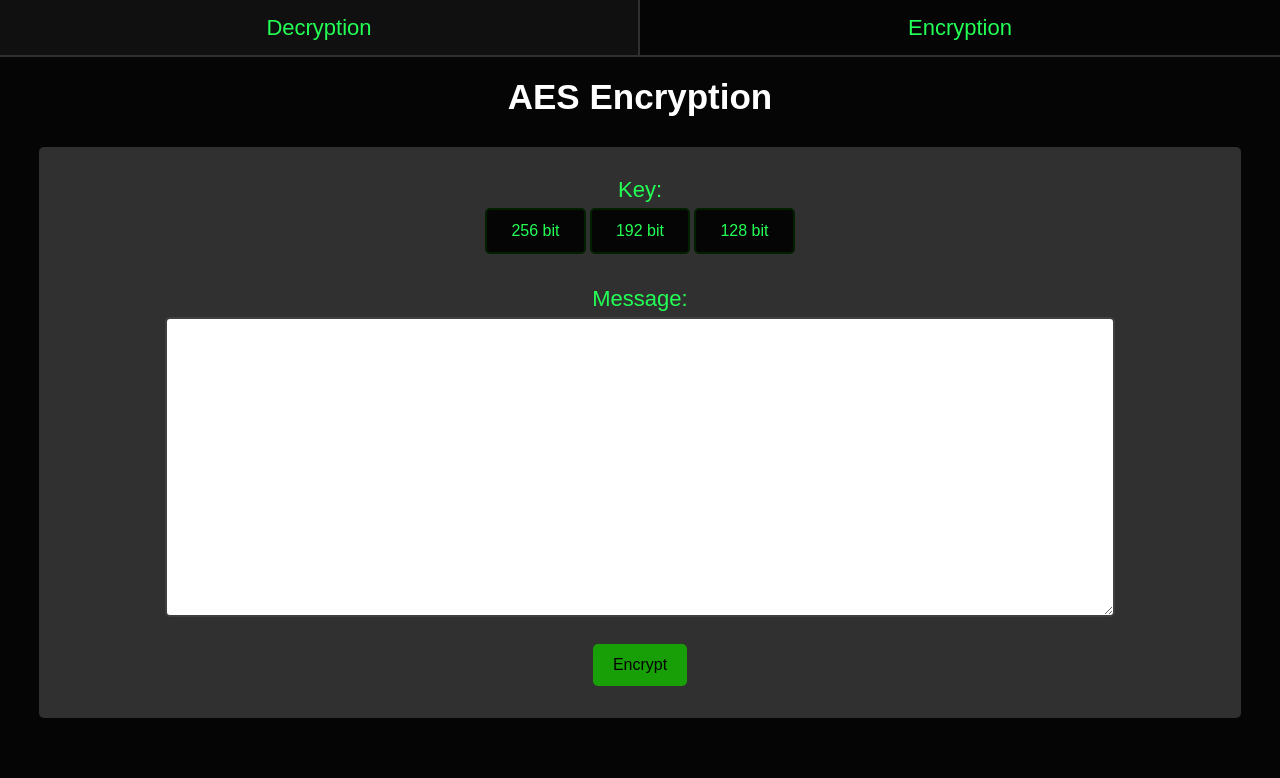
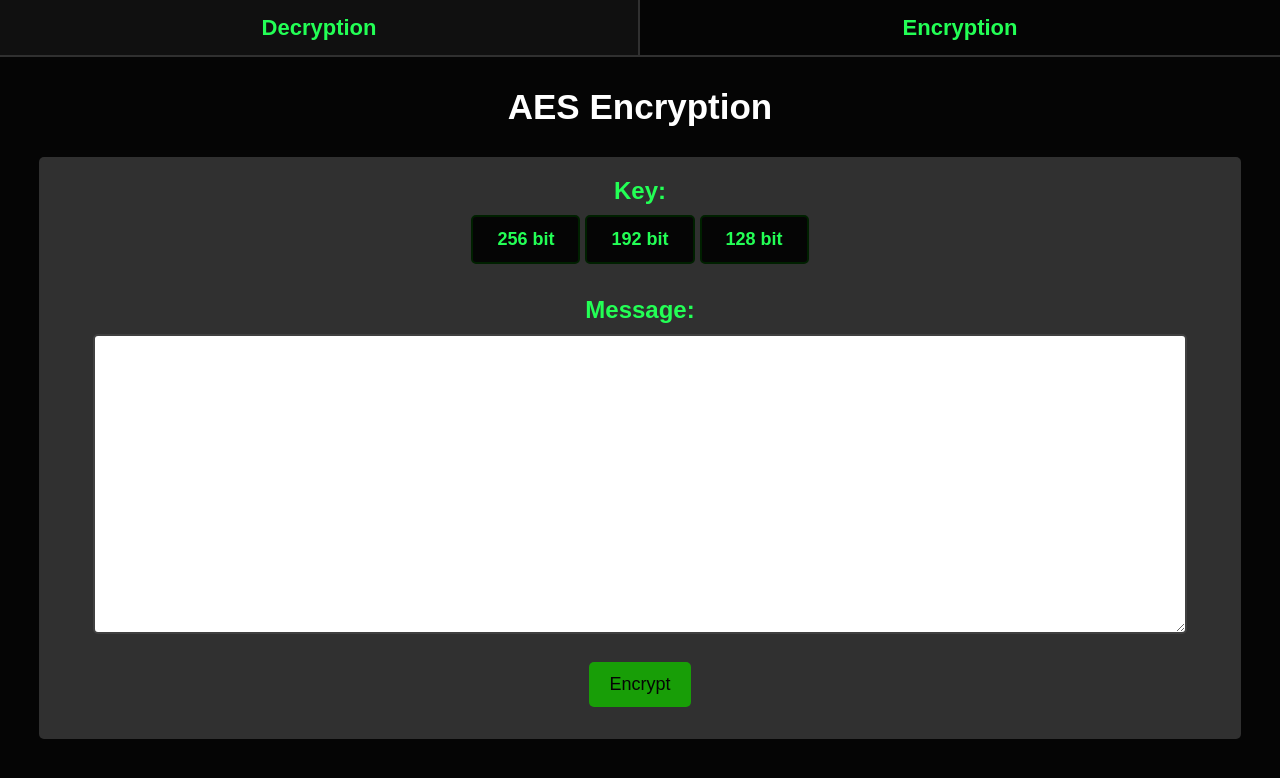
Before and after one commit to Collinformatics/Encryption, a Flask app: page / in a window 1280 px wide. Shown: the top 778 px of the page. Run offline with Flask 3, Linux system fonts and the light colour scheme; some libraries are stand-ins or nearby versions.

Commit message:
Add files via upload

```diff
--- a/static/AES.js
+++ b/static/AES.js
@@ -2,10 +2,8 @@ function encryptMessage(event) {
     event.preventDefault(); // Prevent any default form action
 
     // Handle the inputs
-    // let message = document.getElementById('message').value;
-    let message = 'Hide the secret message';
+    let message = document.getElementById('message').value;
     let keyBits = document.getElementById('keyBits').value;
-    console.log('key: ' + keyBits)
 
     // Inspect input field
     if (!message) {
@@ -16,16 +14,8 @@ function encryptMessage(event) {
     // AES encryption
     let encrypted = encryptAES(message, keyBits);
 
-    // Decode ciphertext based on its encoding type (Base64 or Hex)
-    let decodedCipherText = decodeCipherText(encrypted.ciphertext);
-    if (!decodedCipherText) {
-        console.log("Unable to decode cipher text: " + decodedCipherText);
-        return '';
-    }
-
     // AES decryption
-    let decrypted = decryptAES(decodedCipherText, encrypted.key, encrypted.iv);
-    console.log('Decrypted: ' + decrypted)
+    let decrypted = decryptAES(encrypted.ciphertext, encrypted.key, encrypted.iv);
 
     // Define label color
     const labelColor = getComputedStyle(document.documentElement).getPropertyValue('--buttonBG').trim();
@@ -37,7 +27,7 @@ function encryptMessage(event) {
     <div class="div-header">Encrypted Data:</div>
     <div class="container-text">
         <p><strong style="color: ${labelColor};">Key (${keyBits}):</strong> ${encrypted.key}</p>
-        <p><strong style="color: ${labelColor};">iv:</strong> ${encrypted.iv}</p>
+        <p><strong style="color: ${labelColor};">IV:</strong> ${encrypted.iv}</p>
         <p><strong style="color: ${labelColor};">Encrypted Text:</strong> ${encrypted.ciphertext}<br></p>
         <p><strong style="color: ${labelColor};">Received Text:</strong> ${message}</p>
         <p><strong style="color: ${labelColor};">Decrypted Text:</strong> ${decrypted}</p>
@@ -49,11 +39,11 @@ function encryptMessage(event) {
 function encryptAES(message, keyBits) {
     // Generate key
     let key
-    if (keyBits === 256) {
+    if (keyBits === '256') {
         key = CryptoJS.lib.WordArray.random(32); // 256-bit
-    } else if (keyBits === 192) {
+    } else if (keyBits === '192') {
         key = CryptoJS.lib.WordArray.random(24); // 192-bit
-    } else if (keyBits === 192) {
+    } else if (keyBits === '128') {
         key = CryptoJS.lib.WordArray.random(16); // 128-bit
     } else {
         key = CryptoJS.lib.WordArray.random(32); // 256-bit
@@ -80,20 +70,18 @@ function encryptAES(message, keyBits) {
 
 
 function decryptAES(encryptedText, key, iv) {
-    // Convert IV from Hex to WordArray
-    let ivWordArray = CryptoJS.enc.Hex.parse(iv);
-    console.log('iv: ' + iv + '\nArray: ' + ivWordArray);
-
     // Decrypt
     let decrypted = CryptoJS.AES.decrypt(encryptedText, key, {
-        iv: ivWordArray,
+        iv: CryptoJS.enc.Hex.parse(iv), // Pass the parsed WordArray for IV
         mode: CryptoJS.mode.CBC,
         padding: CryptoJS.pad.Pkcs7
     });
 
-    // Return the decrypted message as UTF-8 string
-    return decrypted.toString(CryptoJS.enc.Utf8);
+    let decryptedMessage = decrypted.toString(CryptoJS.enc.Utf8); // Decrypted message as UTF-8
+
+    return decryptedMessage;
 }
+
 
 
 // Button Functions
--- a/static/cipherText.js
+++ b/static/cipherText.js
@@ -1,14 +1,15 @@
 function decodeCipherText(encryptedText) {
     // Check if the string is Base64 or Hex
     if (isBase64(encryptedText)) {
-        console.log("Base64 encoding detected");
+        console.log('Base64 encoding detected: ' + encryptedText);
         return CryptoJS.enc.Base64.parse(encryptedText);  // Decode from Base64
     } else if (isHex(encryptedText)) {
-        console.log("Hex encoding detected");
+        console.log('Hex encoding detected: ' + encryptedText);
         return CryptoJS.enc.Hex.parse(encryptedText);  // Decode from Hex
     } else {
-        console.log("Unknown encoding type: " + encryptedText);
-        return null;  // Return null if unknown encoding
+        console.log('Unknown encoding type: ' + encryptedText);
+        console.log('Unaltered text returned.')
+        return encryptedText;  // Return null if unknown encoding
     }
 }
 
@@ -25,3 +26,9 @@ function isHex(str) {
     let regex = /^[0-9a-f]+$/;
     return regex.test(str);
 }
+
+
+
+//// Decode ciphertext based on its encoding type (Base64 or Hex)
+//let cipherText = 'SGlkZGVuIE1lc3NhZ2VzCg=='
+//let decodedCipherText = decodeCipherText(cipherText);
--- a/static/decrypt.js
+++ b/static/decrypt.js
@@ -1,5 +1,5 @@
 function decryptText() {
-    const testrun = true;
+    const testrun = false;
 
     let encryptedText;
     let key;
--- a/static/styles.css
+++ b/static/styles.css
@@ -24,7 +24,8 @@
     --padInput: 8px;
     --marginB: 20px;
     --marginButton: 12px;
-    --fontSize: 16px;
+    --fontSize: 18px;
+
     --borderRad: 5px;
     --borderThickness: 2px;
 }
@@ -40,9 +41,10 @@ body {
 h1 {
     text-align: center;
     font-size: 35px;
+    font-weight: bold;
     color: var(--white);
     padding: 10px;
-    margin: 10px auto;
+    margin: 20px 0;
 }
 
 p {
@@ -84,6 +86,7 @@ button:hover {
     background-color: var(--black);
     color: var(--buttonBits);
     font-size: var(--fontSize);
+    font-weight: bold;
     cursor: pointer;
     border: 2px solid var(--buttonBitsBorder);
     border-radius: var(--borderRad);
@@ -102,6 +105,7 @@ button:hover {
     color: var(--colorPrimary);
     border-radius: 0;
     font-size: 22px;
+    font-weight: bold;
     width: 50vw;
     height: 100%; /* Fill container height */
     cursor: pointer;
@@ -130,6 +134,8 @@ button:hover {
     margin: var(--spacer) auto;
     margin-bottom: var(--marginB);
     width: 90%;
+    margin: 0 auto; /* Center the container */
+    padding-top: 20px;
 }
 
 .container-header {
@@ -157,10 +163,10 @@ button:hover {
 
 .div-header {
     color: var(--colorPrimary);
-    font-size: 22px;
-    font-weight: normal;
+    font-size: 24px;
+    font-weight: bold;
     padding-top: 0px;
-    padding-bottom: 5px;
+    padding-bottom: 10px;
 }
 
 input[type="file"] {
@@ -185,7 +191,7 @@ input[type="file"] {
 
 .form-group {
     width: 100%;
-    max-width: 1000px;
+    max-width: 100%;
     line-height: 1.5;
     margin-bottom: var(--spacer);
 }
```
